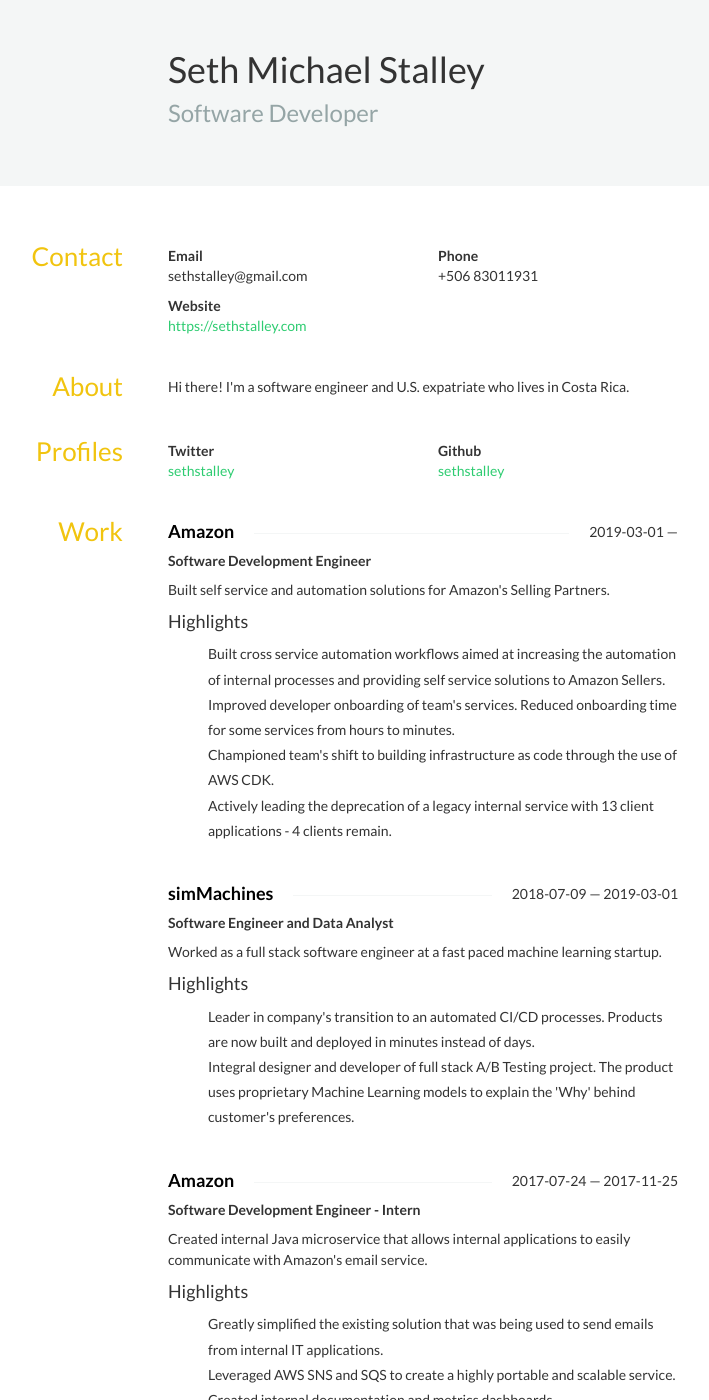
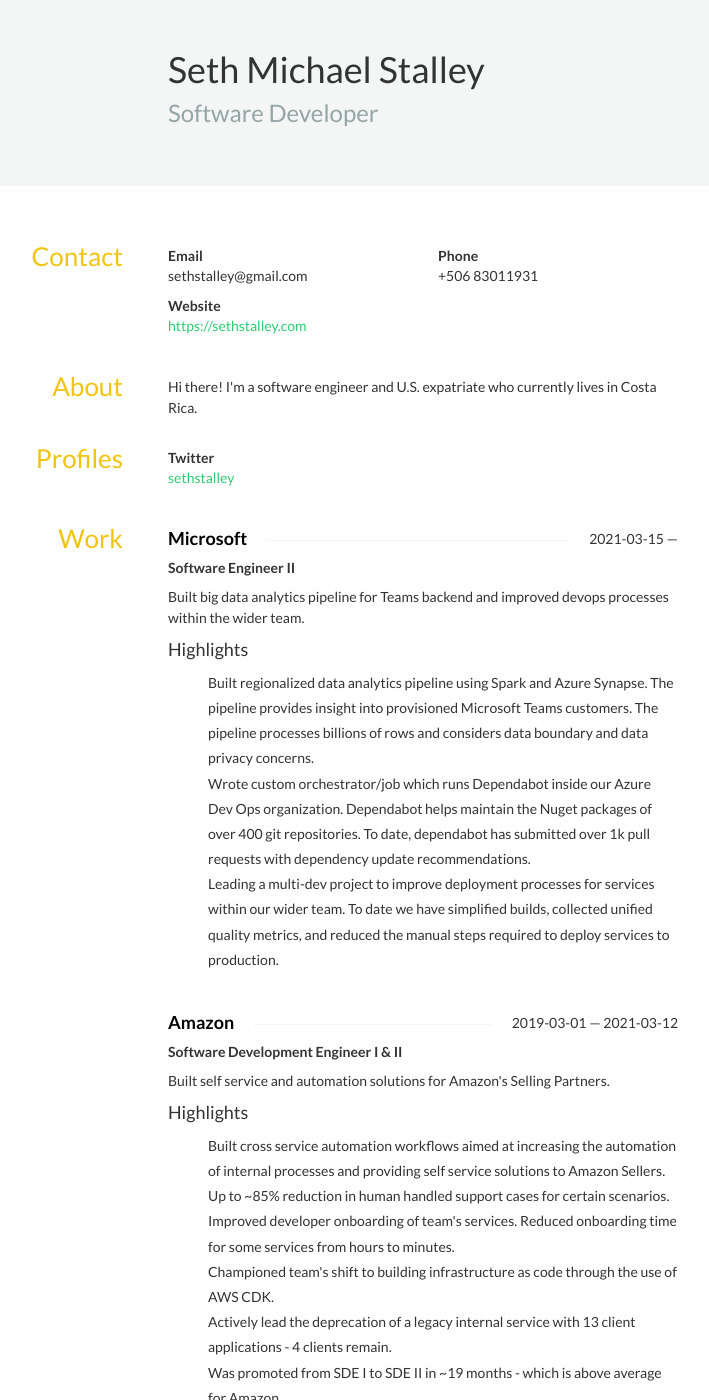
Before and after one commit to SethStalley/sethstalley.github.io, a Jekyll site: the page resume/resume-for-pdf.html, which Jekyll copies as it is, in a window 1280 px wide and 1400 px high. Shown: the whole window, without its empty margins (307-1016 px from the left). Built offline with Jekyll 4.4.1, drawn with Linux system fonts in a browser that asks for light colours; nearby versions of some CDN libraries; a style sheet for code colours, icons or effects is not loaded; some of the changed text lies outside the part shown.

Commit message:
Updated resume.

```diff
--- a/resume/resume-for-pdf.html
+++ b/resume/resume-for-pdf.html
@@ -236,7 +236,7 @@ h4 span:first-child {
 			<h3>About</h3>
 		</aside>
 		<div class="col-sm-9">
-			<p>Hi there! I&#x27;m a software engineer and U.S. expatriate who lives in Costa Rica.</p>
+			<p>Hi there! I&#x27;m a software engineer and U.S. expatriate who currently lives in Costa Rica.</p>
 		</div>
 	</section>
 	<section id="profiles" class="row">
@@ -255,16 +255,6 @@ h4 span:first-child {
 						</div>
 					</div>
 				</div>
-				<div class="col-sm-6">
-					<strong class="network">
-						Github
-					</strong>
-					<div class="username">
-						<div class="url">
-							<a href="https://github.com/sethstalley">sethstalley</a>
-						</div>
-					</div>
-				</div>
 			</div>
 		</div>
 	</section>
@@ -277,23 +267,44 @@ h4 span:first-child {
 			<div class="row">
 			<div class="col-sm-12">
 				<h4 class="strike-through">
-					<span>Amazon</span>
+					<span>Microsoft</span>
 					<span class="date">
-						2019-03-01 —
+						2021-03-15 —
 					</span>
 				</h4>
 				<div class="position">
-					Software Development Engineer
+					Software Engineer II
+				</div>
+				<div class="summary">
+					<p>Built big data analytics pipeline for Teams backend and improved devops processes within the wider team.</p>
+				</div>
+				<h4>Highlights</h4>
+				<ul class="highlights">
+					<li class="bullet">Built regionalized data analytics pipeline using Spark and Azure Synapse. The pipeline provides insight into provisioned Microsoft Teams customers. The pipeline processes billions of rows and considers data boundary and data privacy concerns.</li>
+					<li class="bullet">Wrote custom orchestrator/job which runs Dependabot inside our Azure Dev Ops organization. Dependabot helps maintain the Nuget packages of over 400 git repositories. To date, dependabot has submitted over 1k pull requests with dependency update recommendations.</li>
+					<li class="bullet">Leading a multi-dev project to improve deployment processes for services within our wider team. To date we have simplified builds, collected unified quality metrics, and reduced the manual steps required to deploy services to production.</li>
+				</ul>
+			</div>
+			<div class="col-sm-12">
+				<h4 class="strike-through">
+					<span>Amazon</span>
+					<span class="date">
+						2019-03-01 — 2021-03-12
+					</span>
+				</h4>
+				<div class="position">
+					Software Development Engineer I &amp; II
 				</div>
 				<div class="summary">
 					<p>Built self service and automation solutions for Amazon&#x27;s Selling Partners.</p>
 				</div>
 				<h4>Highlights</h4>
 				<ul class="highlights">
-					<li class="bullet">Built cross service automation workflows aimed at increasing the automation of internal processes and providing self service solutions to Amazon Sellers.</li>
+					<li class="bullet">Built cross service automation workflows aimed at increasing the automation of internal processes and providing self service solutions to Amazon Sellers. Up to ~85% reduction in human handled support cases for certain scenarios.</li>
 					<li class="bullet">Improved developer onboarding of team&#x27;s services. Reduced onboarding time for some services from hours to minutes.</li>
 					<li class="bullet">Championed team&#x27;s shift to building infrastructure as code through the use of AWS CDK.</li>
-					<li class="bullet">Actively leading the deprecation of a legacy internal service with 13 client applications - 4 clients remain.</li>
+					<li class="bullet">Actively lead the deprecation of a legacy internal service with 13 client applications - 4 clients remain.</li>
+					<li class="bullet">Was promoted from SDE I to SDE II in ~19 months - which is above average for Amazon.</li>
 				</ul>
 			</div>
 			<div class="col-sm-12">
@@ -405,27 +416,15 @@ h4 span:first-child {
 			<div class="row">
 			<div class="col-sm-6">
 				<div class="name">
-					<h4>Web Development</h4>
-				</div>
-				<ul class="keywords">
-					<li>HTML</li>
-					<li>CSS</li>
-					<li>JavaScript</li>
-					<li>Hugo/Jekyll</li>
-					<li>Electron</li>
-				</ul>
-			</div>
-			<div class="col-sm-6">
-				<div class="name">
 					<h4>Backend</h4>
 				</div>
 				<ul class="keywords">
+					<li>Java/Scala</li>
+					<li>Python</li>
 					<li>Node Express</li>
-					<li>Java</li>
-					<li>Python</li>
 					<li>Ruby Rails</li>
-					<li>Serverless Lambda</li>
-					<li>Redis</li>
+					<li>Serverless</li>
+					<li>In memory DB</li>
 					<li>SQL</li>
 					<li>NoSQL</li>
 				</ul>
@@ -436,6 +435,7 @@ h4 span:first-child {
 				</div>
 				<ul class="keywords">
 					<li>AWS</li>
+					<li>Azure</li>
 					<li>Firebase</li>
 				</ul>
 			</div>
@@ -447,9 +447,24 @@ h4 span:first-child {
 					<li>CircleCI</li>
 					<li>AWS Cloudformation</li>
 					<li>AWS Code Deploy</li>
+					<li>Azure Dev Ops</li>
+					<li>Azure Resource manager</li>
 					<li>Gulp</li>
 					<li>Docker</li>
 					<li>Github</li>
+					<li>Github Actions</li>
+				</ul>
+			</div>
+			<div class="col-sm-6">
+				<div class="name">
+					<h4>Web Development</h4>
+				</div>
+				<ul class="keywords">
+					<li>HTML</li>
+					<li>CSS</li>
+					<li>JavaScript/TypeScript</li>
+					<li>Hugo/Jekyll</li>
+					<li>Electron</li>
 				</ul>
 			</div>
 			<div class="col-sm-6">
```
Also changed, not shown: resume/resume.html (+10 -5 lines), resume/resume.json (+37 -25 lines), README.md.
